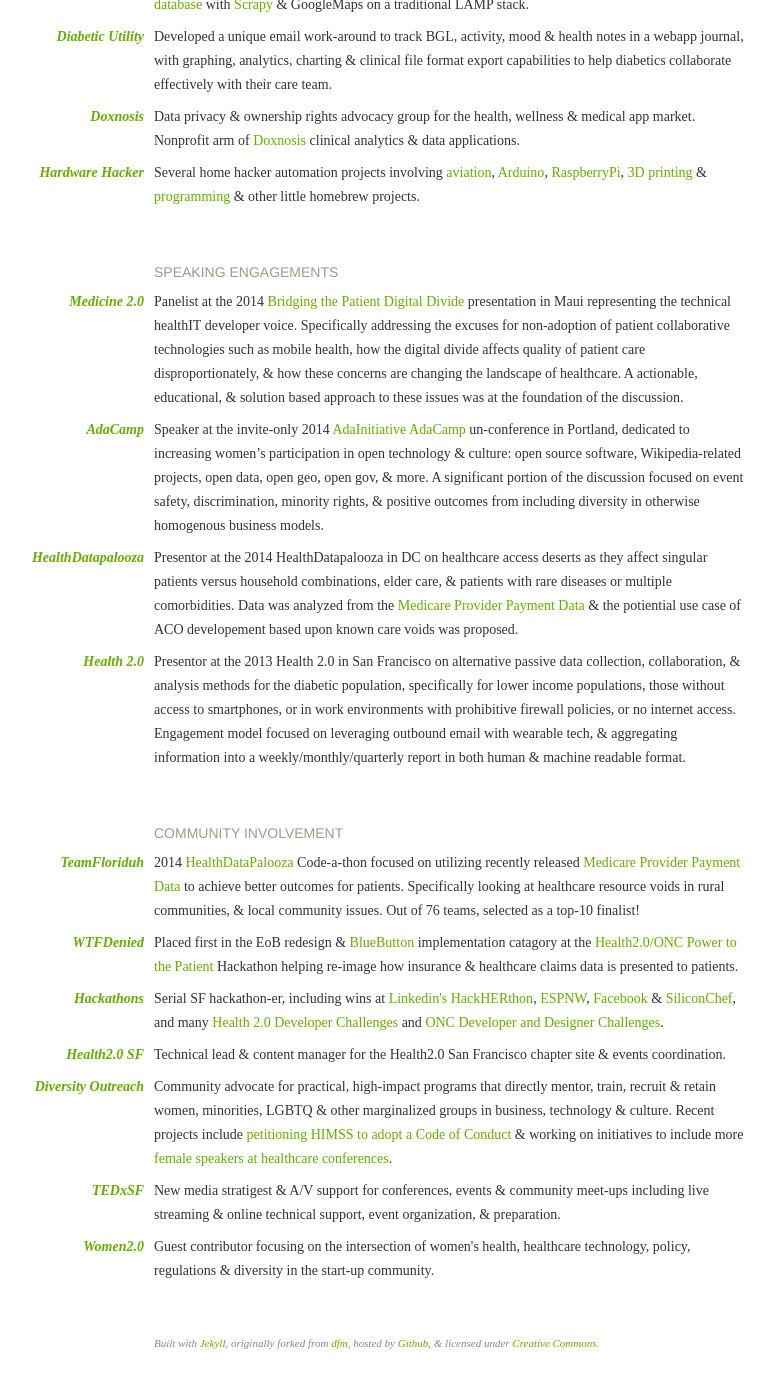
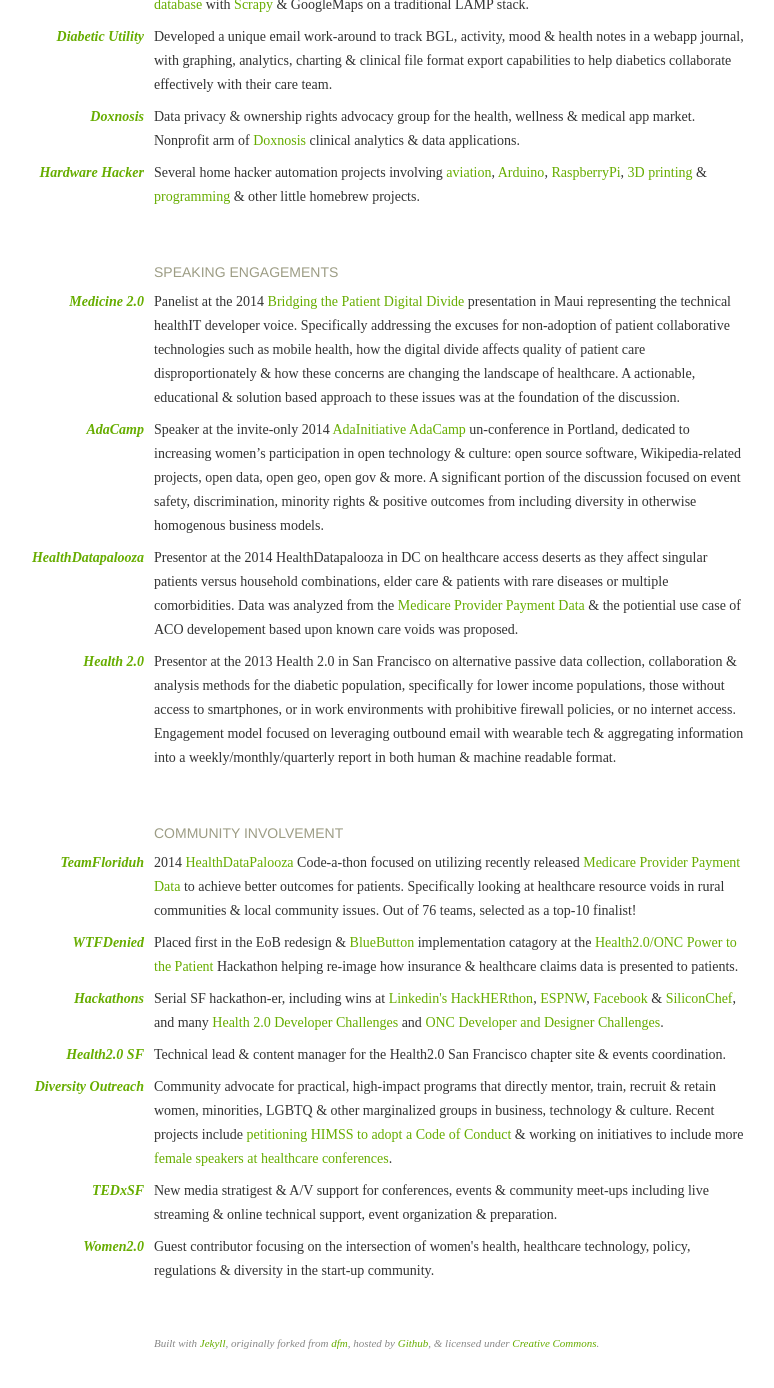
Before and after one commit to laurenstill/laurenstill.github.io, a Jekyll site: the page built from index.html, in a window 1280 px wide and 1400 px high, scrolled down 1381 px. Shown: the top 1388 px of the window, without its empty margins (291-1065 px from the left). Built offline with Jekyll 4.4.1, drawn with Linux system fonts in a browser that asks for light colours; some of the changed text lies outside the part shown.

Commit message:
oxford commas

```diff
--- a/_layouts/index.html
+++ b/_layouts/index.html
@@ -4,7 +4,7 @@
 <section id="about">
     <div class="section-right offset">
         <p class="bio">
-            As a healthIT developer currently residing in the San Francisco Bay Area, I have worked on projects ranging from security, medical device regulation, &amp; policy consulting, business planning, diversity outreach, company culture direction, social media strategy, &amp; technology development. I am particularly interested in open healthcare hardware, privacy education, &amp; patient data access.ularly interested in open healthcare hardware, privacy education, &amp; patient data access.
+            As a healthIT developer currently residing in the San Francisco Bay Area, I have worked on projects ranging from security, medical device regulation &amp; policy consulting, business planning, diversity outreach, company culture direction, social media strategy &amp; technology development. I am particularly interested in open healthcare hardware, privacy education &amp; patient data access.ularly interested in open healthcare hardware, privacy education &amp; patient data access.
         </p>
     </div>
 </section>
@@ -59,7 +59,7 @@
                     <a href="http://www.getaround.com">Getaround</a>
                 </span>
                 <span class="project-desc">
-                    Hardware <a href="/media/ck3.jpeg">development</a>, <a href="/media/fob.jpeg">prototyping</a>, &amp; troubleshooting contract to expidite the deployment of new hardware into production.  Lead developer for in-house install toolkit using Python, <a href="http://bottlepy.org/docs/dev/index.html">Bottle</a> &amp; SQLite.
+                    Hardware <a href="/media/ck3.jpeg">development</a>, <a href="/media/fob.jpeg">prototyping</a> &amp; troubleshooting contract to expidite the deployment of new hardware into production.  Lead developer for in-house install toolkit using Python, <a href="http://bottlepy.org/docs/dev/index.html">Bottle</a> &amp; SQLite.
                 </span>
             </li>
             <li class="project">
@@ -67,7 +67,7 @@
                     <a href="http://www.google.com/glass/start/what-it-does/">GoogleGlass</a>
                     </span>
                      <span class="project-desc">
-                     Project manager developing clinical woundcare healthcare solutions through <a href="http://www.google.com/glass/start/what-it-does/">GoogleGlass</a> &amp; <a href="https://www.thalmic.com/en/myo/">MYO</a> gesture control technology partnering with <a href="http://www.jacksonhealth.org/jackson-memorial.asp">JacksonMemorial</a>, <a href="http://umlsp.com/">UMLSP</a>, &amp; <a href="http://www.rokk3rlabs.co/">Rokk3r Labs</a> in Miami. Focus on image mapping, personal health data analytics &amp; edge trend analysis in diabetic &amp; neuropathic ulcer treatment.
+                     Project manager developing clinical woundcare healthcare solutions through <a href="http://www.google.com/glass/start/what-it-does/">GoogleGlass</a> &amp; <a href="https://www.thalmic.com/en/myo/">MYO</a> gesture control technology partnering with <a href="http://www.jacksonhealth.org/jackson-memorial.asp">JacksonMemorial</a>, <a href="http://umlsp.com/">UMLSP</a> &amp; <a href="http://www.rokk3rlabs.co/">Rokk3r Labs</a> in Miami. Focus on image mapping, personal health data analytics &amp; edge trend analysis in diabetic &amp; neuropathic ulcer treatment.
                     </span>
             </li>
         <li class="project">
@@ -118,7 +118,7 @@
                     <a href="hhttp://www.medicine20congress.com/ocs/index.php/med/med2014/schedConf/cfp">Medicine 2.0</a>
                 </span>
                 <span class="project-desc">
-                   Panelist at the 2014 <a href="http://www.medicine20congress.com/ocs/index.php/med/med2014/paper/view/2734">Bridging the Patient Digital Divide</a> presentation in Maui representing the technical healthIT developer voice. Specifically addressing the excuses for non-adoption of patient collaborative technologies such as mobile health, how the digital divide affects quality of patient care disproportionately, &amp; how these concerns are changing the landscape of healthcare. A actionable, educational, &amp; solution based approach to these issues was at the foundation of the discussion.
+                   Panelist at the 2014 <a href="http://www.medicine20congress.com/ocs/index.php/med/med2014/paper/view/2734">Bridging the Patient Digital Divide</a> presentation in Maui representing the technical healthIT developer voice. Specifically addressing the excuses for non-adoption of patient collaborative technologies such as mobile health, how the digital divide affects quality of patient care disproportionately &amp; how these concerns are changing the landscape of healthcare. A actionable, educational &amp; solution based approach to these issues was at the foundation of the discussion.
             </span>
             </li>
             <li class="project">
@@ -126,7 +126,7 @@
                     <a href="hhttp://www.http://adacamp.org/">AdaCamp</a>
                 </span>
                 <span class="project-desc">
-                   Speaker at the invite-only 2014 <a href="http://adainitiative.org/">AdaInitiative AdaCamp</a> un-conference in Portland, dedicated to increasing women’s participation in open technology &amp; culture: open source software, Wikipedia-related projects, open data, open geo, open gov, &amp; more. A significant portion of the discussion focused on event safety, discrimination, minority rights, &amp; positive outcomes from including diversity in otherwise homogenous business models.
+                   Speaker at the invite-only 2014 <a href="http://adainitiative.org/">AdaInitiative AdaCamp</a> un-conference in Portland, dedicated to increasing women’s participation in open technology &amp; culture: open source software, Wikipedia-related projects, open data, open geo, open gov &amp; more. A significant portion of the discussion focused on event safety, discrimination, minority rights &amp; positive outcomes from including diversity in otherwise homogenous business models.
             </span>
             </li>
 
@@ -135,7 +135,7 @@
                     <a href="http://healthdatapalooza.org/agenda/code-a-palooza-challenges/">HealthDatapalooza</a>
                 </span>
                 <span class="project-desc">
-                    Presentor at the 2014 HealthDatapalooza in DC on healthcare access deserts as they affect singular patients versus household combinations, elder care, &amp; patients with rare diseases or multiple comorbidities.  Data was analyzed from the <a href="https://www.cms.gov/Research-Statistics-Data-and-Systems/Statistics-Trends-and-Reports/Medicare-Provider-Charge-Data/Physician-and-Other-Supplier.html">Medicare Provider Payment Data</a> &amp; the potiential use case of ACO developement based upon known care voids was proposed.
+                    Presentor at the 2014 HealthDatapalooza in DC on healthcare access deserts as they affect singular patients versus household combinations, elder care &amp; patients with rare diseases or multiple comorbidities.  Data was analyzed from the <a href="https://www.cms.gov/Research-Statistics-Data-and-Systems/Statistics-Trends-and-Reports/Medicare-Provider-Charge-Data/Physician-and-Other-Supplier.html">Medicare Provider Payment Data</a> &amp; the potiential use case of ACO developement based upon known care voids was proposed.
             </span>
             </li>
             <li class="project">
@@ -143,7 +143,7 @@
                     <a href="hhttp://www.health2con.com/">Health 2.0</a>
                 </span>
                 <span class="project-desc">
-                    Presentor at the 2013 Health 2.0 in San Francisco on alternative passive data collection, collaboration, &amp; analysis methods for the diabetic population, specifically for lower income populations, those without access to smartphones, or in work environments with prohibitive firewall policies, or no internet access. Engagement model focused on leveraging outbound email with wearable tech, &amp; aggregating information into a weekly/monthly/quarterly report in both human &amp; machine readable format.
+                    Presentor at the 2013 Health 2.0 in San Francisco on alternative passive data collection, collaboration &amp; analysis methods for the diabetic population, specifically for lower income populations, those without access to smartphones, or in work environments with prohibitive firewall policies, or no internet access. Engagement model focused on leveraging outbound email with wearable tech &amp; aggregating information into a weekly/monthly/quarterly report in both human &amp; machine readable format.
             </span>
             </li>
         </ul>
@@ -167,7 +167,7 @@
                     <a href="http://teamfloriduh.com">TeamFloriduh</a>
                 </span>
                 <span class="project-desc">
-                    2014 <a href="http://healthdatapalooza.org/get-involved/code-a-palooza-at-health-datapalooza-2014/">HealthDataPalooza</a> Code-a-thon focused on utilizing recently released <a href="https://www.cms.gov/Research-Statistics-Data-&amp;-Systems/Statistics-Trends-&amp;-Reports/Medicare-Provider-Charge-Data/Physician-&amp;-Other-Supplier.html">Medicare Provider Payment Data</a> to achieve better outcomes for patients.  Specifically looking at healthcare resource voids in rural communities, &amp; local community issues. Out of 76 teams, selected as a top-10 finalist!
+                    2014 <a href="http://healthdatapalooza.org/get-involved/code-a-palooza-at-health-datapalooza-2014/">HealthDataPalooza</a> Code-a-thon focused on utilizing recently released <a href="https://www.cms.gov/Research-Statistics-Data-&amp;-Systems/Statistics-Trends-&amp;-Reports/Medicare-Provider-Charge-Data/Physician-&amp;-Other-Supplier.html">Medicare Provider Payment Data</a> to achieve better outcomes for patients.  Specifically looking at healthcare resource voids in rural communities &amp; local community issues. Out of 76 teams, selected as a top-10 finalist!
             </span>
             </li>
         <li class="project">
@@ -238,7 +238,7 @@
                     <a href="http://tedxsf.org">TEDxSF</a>
                 </span>
                 <span class="project-desc">
-                    New media stratigest &amp; A/V support for conferences, events &amp; community meet-ups including live streaming &amp; online technical support, event organization, &amp; preparation.
+                    New media stratigest &amp; A/V support for conferences, events &amp; community meet-ups including live streaming &amp; online technical support, event organization &amp; preparation.
                 </span>
             </li>
             <li class="project">
@@ -254,7 +254,7 @@
                     <a href="http://www.pyladies.com/">PyLadies Outreach</a>
                 </span>
                 <span class="project-desc">
-                     The mothership, &amp; ground zero for my personal development. From <a href="http://www.python.org/psf/">PSF</a> &amp; <a href="https://us.pycon.org/2014/">PyCon</a>, to local code meet-ups &amp; diversity outreach, PyLadies is my go-to source.  Founded the SoFla chapter, &amp; currently an active member in the SF chapter.
+                     The mothership &amp; ground zero for my personal development. From <a href="http://www.python.org/psf/">PSF</a> &amp; <a href="https://us.pycon.org/2014/">PyCon</a>, to local code meet-ups &amp; diversity outreach, PyLadies is my go-to source.  Founded the SoFla chapter &amp; currently an active member in the SF chapter.
                 </span>
             </li> -->
 
--- a/cv/index.html
+++ b/cv/index.html
@@ -156,7 +156,7 @@
                 <li>
                     <span class="date">2012 &ndash; 2013</span>
                     <span class="title"><a href="http://wwww.tedxsf.org">
-                            TEDxSF </a> New Media strategy, promotion, &amp; A/V support, photography, and coordination for events.</span>
+                            TEDxSF </a> New Media strategy, promotion &amp; A/V support, photography, and coordination for events.</span>
                 </li>
                 <li>
                     <span class="date">2013 &ndash; 2014</span>
```
